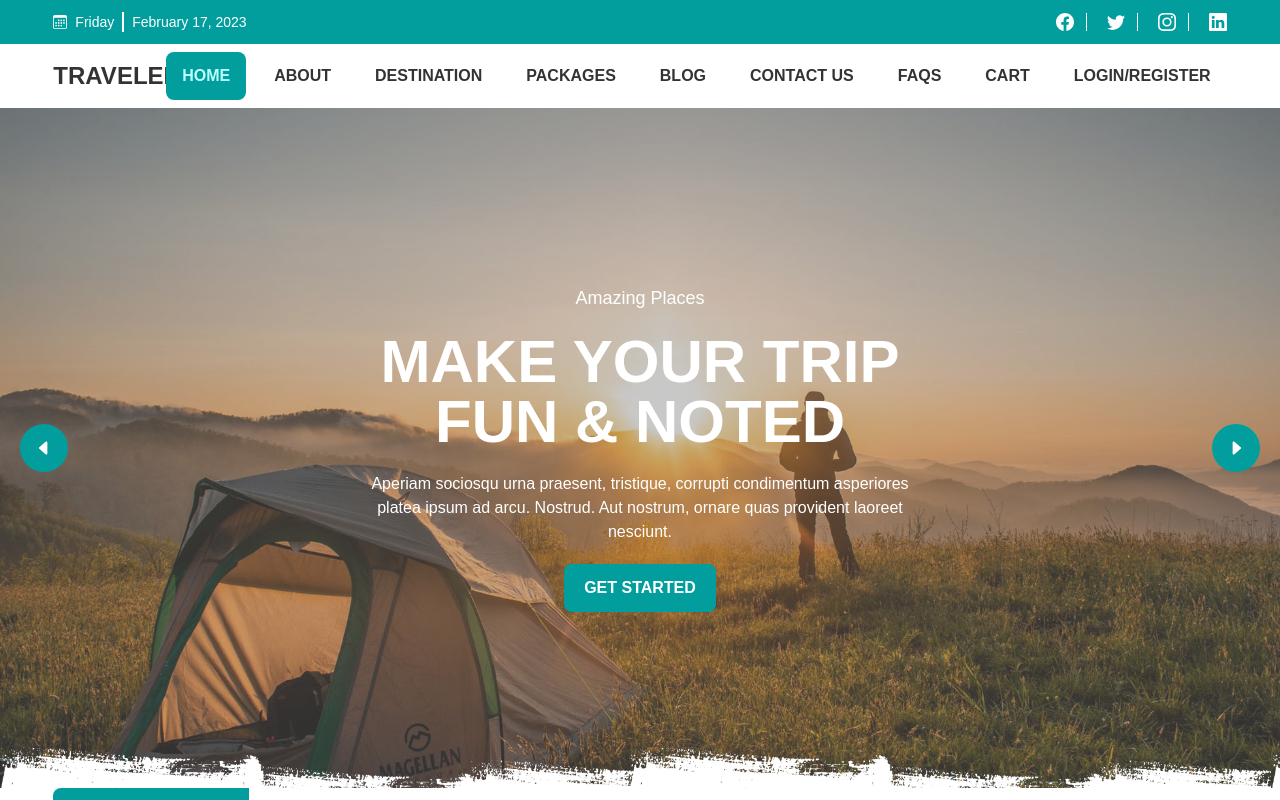
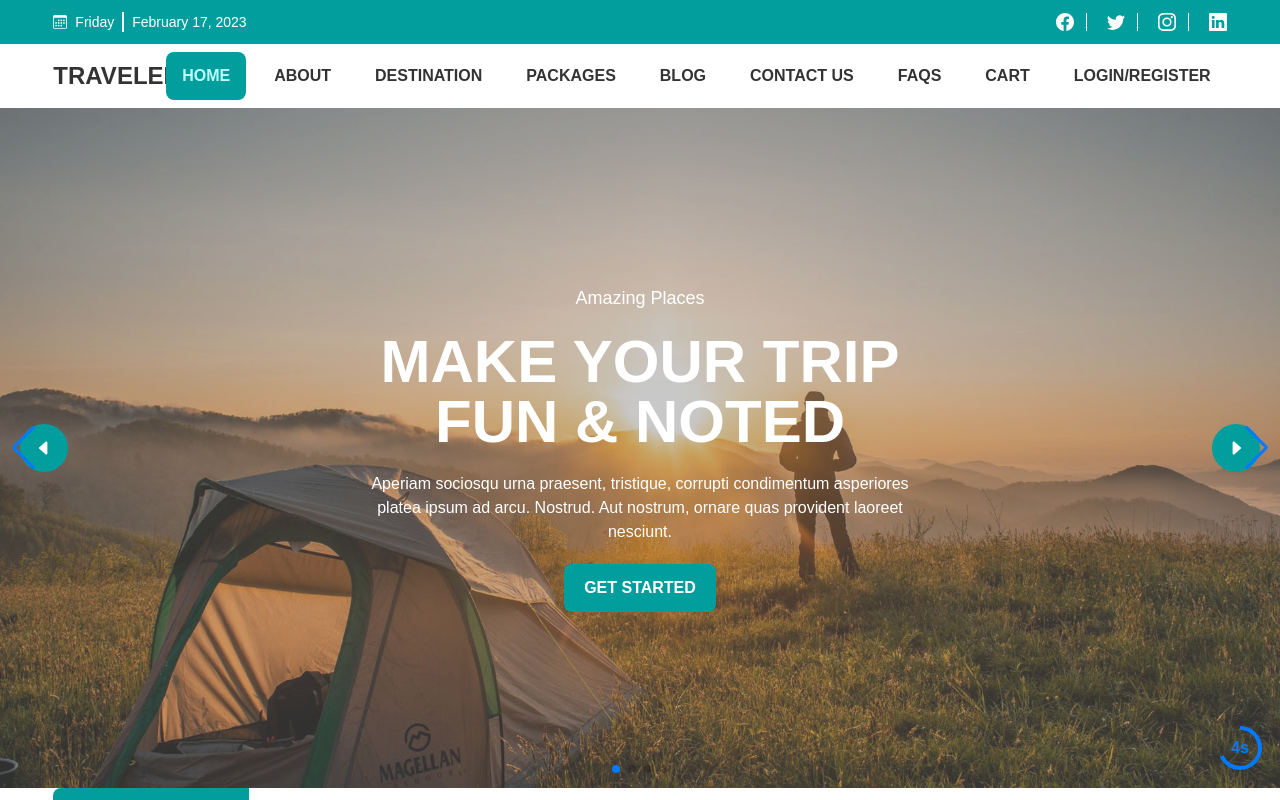
Before and after one commit to ismailjosim/traveler-client, a React (Create React App) app: page / in a window 1280 px wide. Shown: the top 800 px of the page. Built offline with nearby package versions, Linux system fonts and the light colour scheme; no server answers.

Commit message:
Add swiper slider to the homepage

```diff
--- a/package.json
+++ b/package.json
@@ -12,7 +12,6 @@
 		"firebase": "^9.14.0",
 		"moment": "^2.29.4",
 		"react": "^18.2.0",
-		"react-awesome-slider": "^4.1.0",
 		"react-datepicker": "^4.10.0",
 		"react-dom": "^18.2.0",
 		"react-icons": "^4.7.1",
@@ -24,6 +23,7 @@
 		"react-toastify": "^9.1.1",
 		"slick-carousel": "^1.8.1",
 		"sweetalert2": "^11.6.15",
+		"swiper": "^9.0.5",
 		"web-vitals": "^2.1.4"
 	},
 	"scripts": {
--- a/src/components/Home/HomeSections/Hero.jsx
+++ b/src/components/Home/HomeSections/Hero.jsx
@@ -1,7 +1,17 @@
-import React from 'react'
+import React, { useRef } from 'react'
 import slideImg01 from '../../../assets/homepage/slide01.jpg'
 import slideImg02 from '../../../assets/homepage/slide02.jpg'
-import SingleSlide from './SingleSlide'
+import { Swiper, SwiperSlide } from 'swiper/react';
+import '../../../styles/Custom.css'
+
+// Import Swiper styles
+import "swiper/css";
+import "swiper/css/pagination";
+import "swiper/css/navigation";
+
+// import required modules
+import { Autoplay, EffectCreative, Navigation, Pagination } from "swiper";
+import SingleSlide from './SingleSlide';
 
 const slides = [
 	{
@@ -51,13 +61,55 @@ const slides = [
 ]
 
 const Hero = () => {
+	const progressCircle = useRef(null);
+	const progressContent = useRef(null);
+	const onAutoplayTimeLeft = (s, time, progress) => {
+		progressCircle.current.style.setProperty('--progress', 1 - progress);
+		progressContent.current.textContent = `${ Math.ceil(time / 1000) }s`;
+	};
+
+
 	return (
-		<div className='carousel w-full'>
-			{slides.map((slide, id) => (
-				<SingleSlide key={id} slide={slide}></SingleSlide>
-			))}
-		</div>
+		<Swiper
+			spaceBetween={ 30 }
+			centeredSlides={ true }
+			autoplay={ {
+				delay: 10000,
+				disableOnInteraction: false,
+			} }
+			loop={ true }
+			pagination={ { clickable: true } }
+			navigation={ true }
+			modules={ [Autoplay, Pagination, EffectCreative, Navigation] }
+			onAutoplayTimeLeft={ onAutoplayTimeLeft }
+			grabCursor={ true }
+			effect={ "cards" }
+			creativeEffect={ {
+				prev: {
+					shadow: true,
+					translate: [0, 0, -400],
+				},
+				next: {
+					translate: ["100%", 0, 0],
+				},
+			} }
+		>
+			{
+				slides.map((slide, idx) => {
+					return <SwiperSlide key={ idx }>
+						<SingleSlide slide={ slide }></SingleSlide>
+					</SwiperSlide>
+				})
+
+			}
+			<div className="autoplay-progress" slot="container-end">
+				<svg viewBox="0 0 48 48" ref={ progressCircle }>
+					<circle cx="24" cy="24" r="20"></circle>
+				</svg>
+				<span ref={ progressContent }></span>
+			</div>
+		</Swiper>
 	)
 }
 
-export default Hero
+export default Hero;
--- a/src/components/Home/Homepage.jsx
+++ b/src/components/Home/Homepage.jsx
@@ -13,7 +13,7 @@ import TopDestinations from './HomeSections/TopDestinations'
 
 const Homepage = () => {
 	return (
-		<div>
+		<>
 			<Hero />
 			<HolidayForm />
 			<Featured />
@@ -25,7 +25,7 @@ const Homepage = () => {
 			<Reviews />
 			<CTA />
 			<Partners />
-		</div>
+		</>
 	)
 }
 
--- a/src/index.js
+++ b/src/index.js
@@ -8,12 +8,13 @@ import "slick-carousel/slick/slick-theme.css";
 import { QueryClient, QueryClientProvider, } from '@tanstack/react-query'
 
 
-const queryClient = new QueryClient()
+
+const queryClient = new QueryClient();
 
 const root = ReactDOM.createRoot(document.getElementById('root'));
 root.render(
   // <React.StrictMode>
-  <QueryClientProvider client={queryClient}>
+  <QueryClientProvider client={ queryClient }>
     <AuthProvider>
       <App />
     </AuthProvider>
--- a/src/styles/Custom.css
+++ b/src/styles/Custom.css
@@ -162,3 +162,57 @@
     background-color: transparent !important;
 
 }
+
+/* Swiper styling */
+.swiper {
+    width: 100%;
+    height: 85vh;
+}
+
+.swiper-slide {
+    text-align: center;
+    font-size: 18px;
+    background: #fff;
+
+    /* Center slide text vertically */
+    display: flex;
+    justify-content: center;
+    align-items: center;
+}
+
+.swiper-slide img {
+    display: block;
+    width: 100%;
+    height: 100%;
+    object-fit: cover;
+}
+
+.autoplay-progress {
+    position: absolute;
+    right: 16px;
+    bottom: 16px;
+    z-index: 10;
+    width: 48px;
+    height: 48px;
+    display: flex;
+    align-items: center;
+    justify-content: center;
+    font-weight: bold;
+    color: var(--swiper-theme-color);
+}
+
+.autoplay-progress svg {
+    --progress: 0;
+    position: absolute;
+    left: 0;
+    top: 0px;
+    z-index: -1;
+    width: 100%;
+    height: 100%;
+    stroke-width: 4px;
+    stroke: var(--swiper-theme-color);
+    fill: none;
+    stroke-dashoffset: calc(125.6 * (1 - var(--progress)));
+    stroke-dasharray: 125.6;
+    transform: rotate(-90deg);
+}
```
Also changed, not shown: 1 other file (tests, documents, lock files or other folders).
